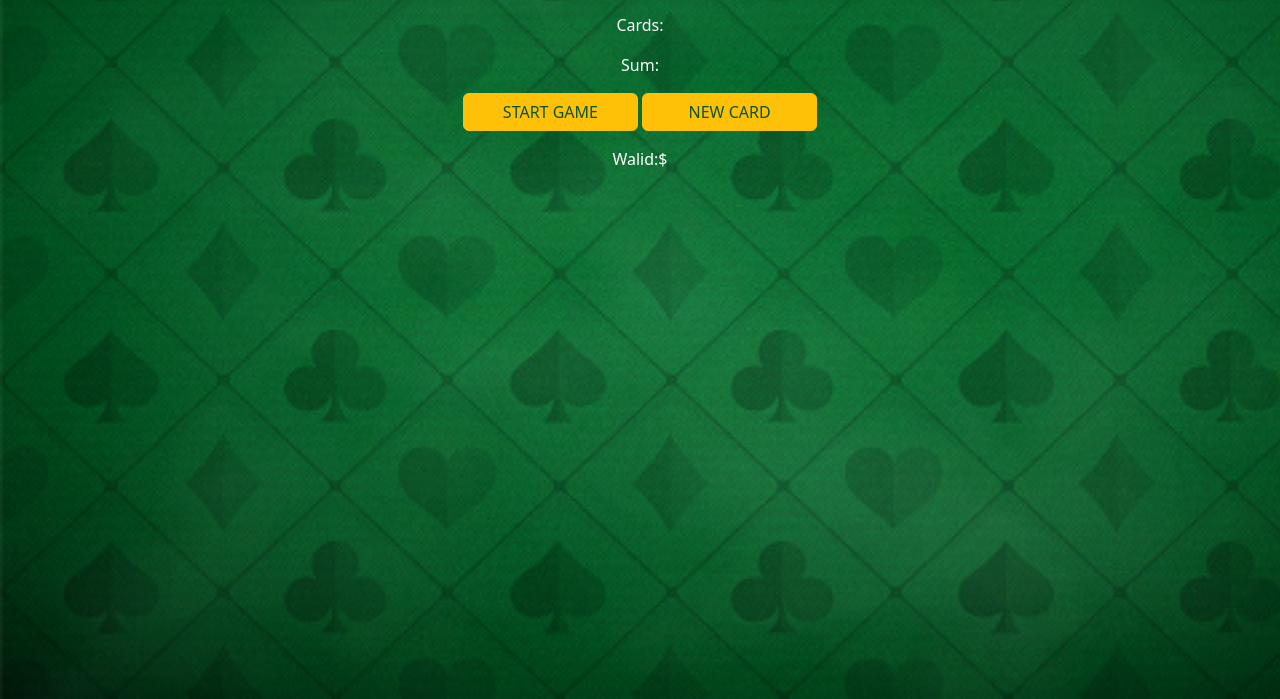
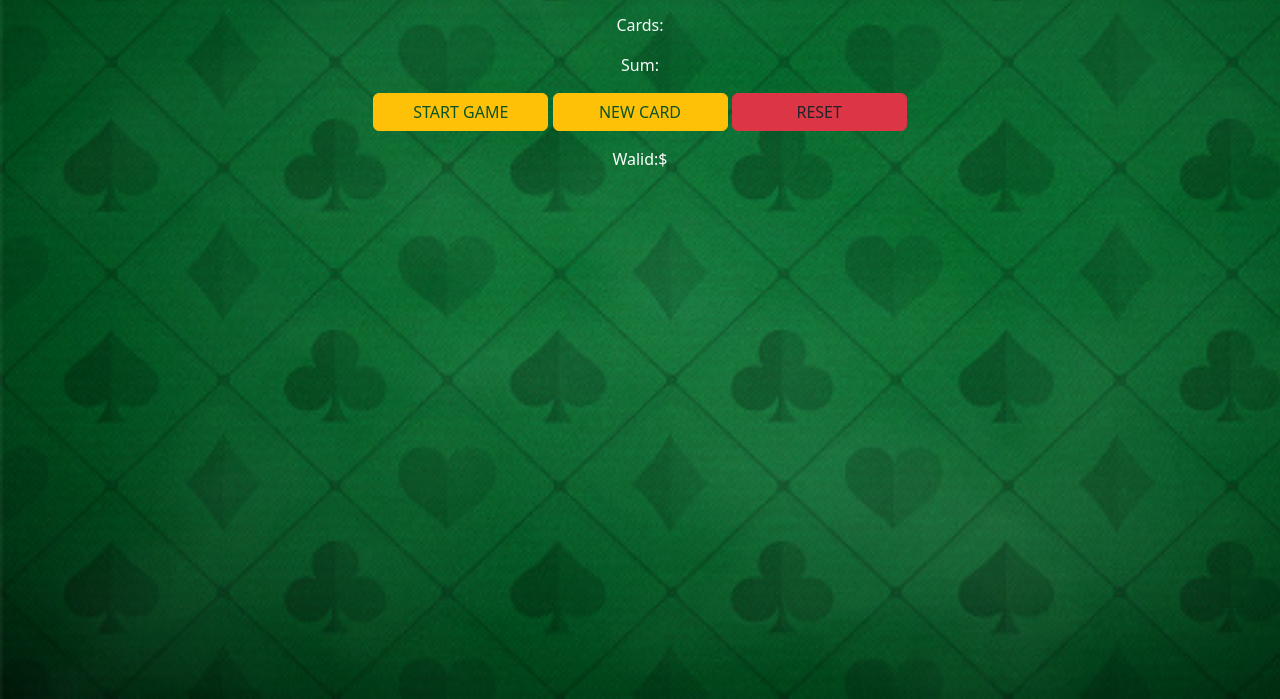
Before and after one commit to walidramadan12/black_jack, a plain HTML site: page index.html in a window 1280 px wide. Shown: the part 149-848 px from the top of the page. Drawn offline with Linux system fonts and the light colour scheme.

Commit message:
new added

```diff
--- a/assets/style/style.css
+++ b/assets/style/style.css
@@ -21,6 +21,6 @@ h1{
 button{
     background-color: #daa520;
     color: #085426!important;
-    font-weight: bold;
+    font-weight: bolder;
     width: 175px;
 }
--- a/index.html
+++ b/index.html
@@ -25,6 +25,7 @@
         <div class="buttons">
             <button class="btn btn-warning" id="startGame">START GAME</button>
             <button class="btn btn-warning" id="newCard">NEW CARD</button>
+            <button class="btn btn-danger text-dark" id="reset">RESET</button>
         </div>
 
         <div class="mt-3">
```
